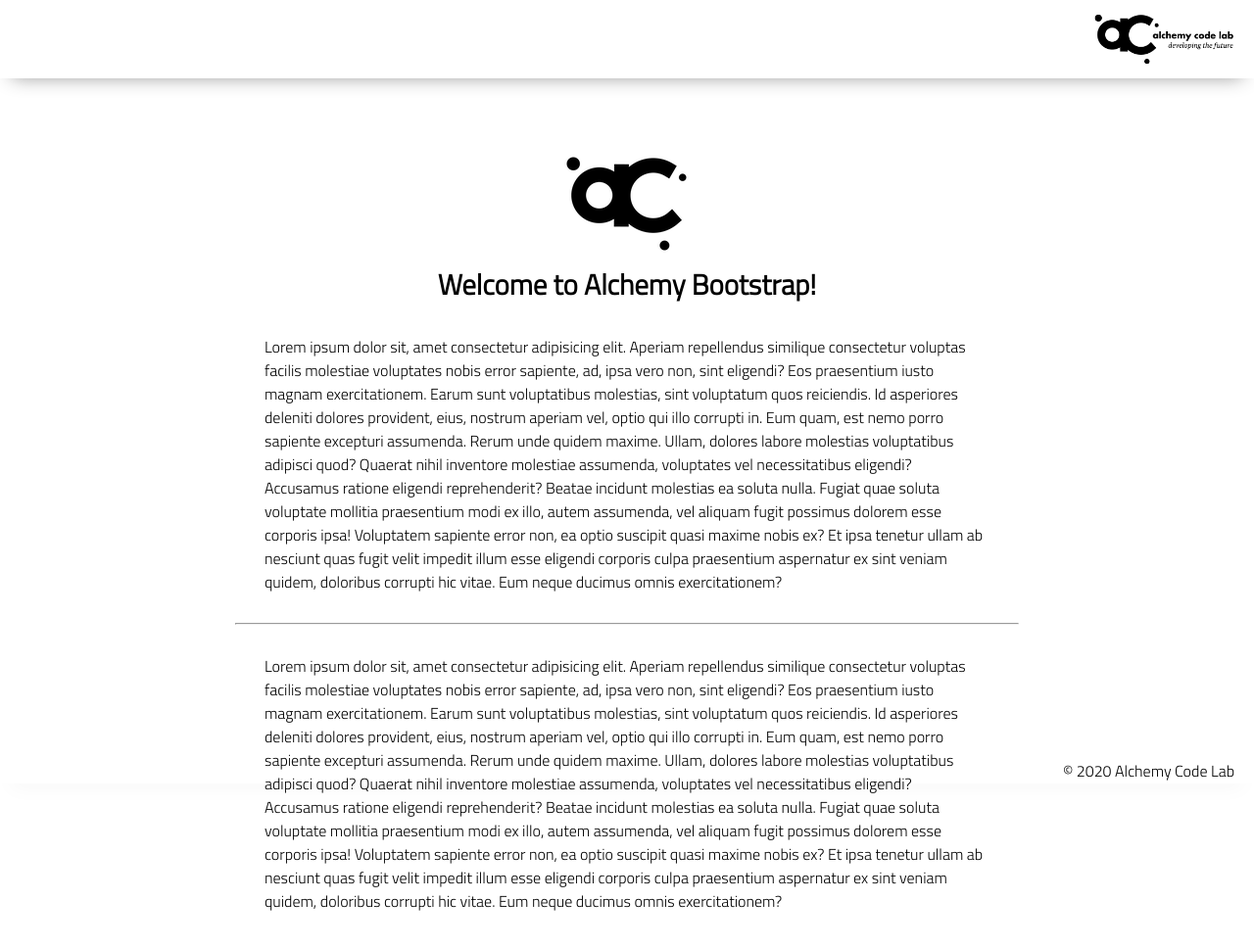
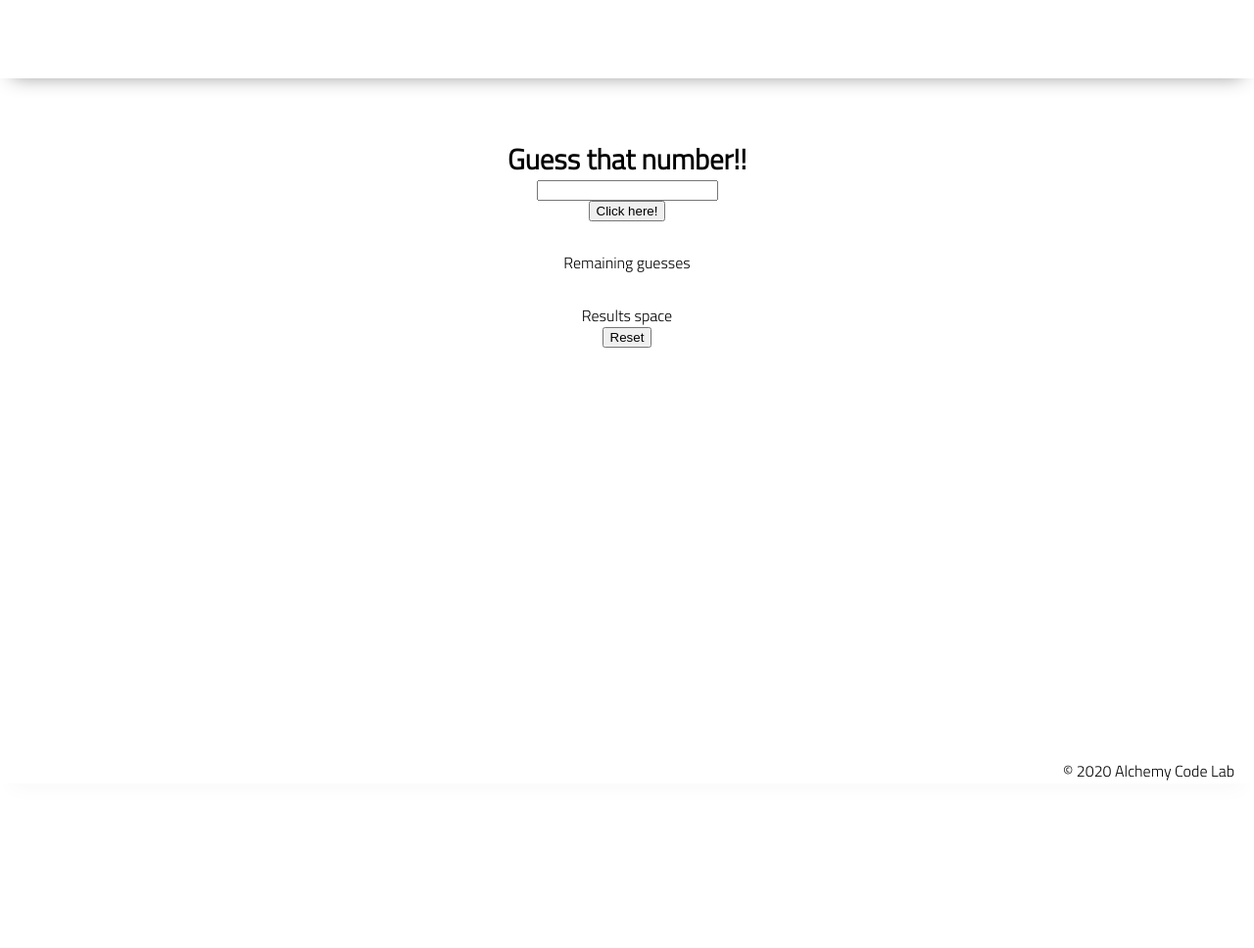
Before and after one commit to LoriWinston/lab-02-guessing-game, a plain HTML site: page index.html in a window 1280 px wide. Shown: the whole page at 98% size. After the commit the page ends 800 px from the top, so only its background shows below. Drawn offline with Linux system fonts and the light colour scheme.

Commit message:
first draft of number guess game

```diff
--- a/app.js
+++ b/app.js
@@ -1,4 +1,30 @@
 // import functions and grab DOM elements
+
+const numberGuessed = document.getElementById('number-guessed');
+
+const guessButton = document.getElementById('guess-button');
+
+const guessesSpace = document.getElementById('guesses-space')
+
+const guessResults = document.getElementById('guess-results')
+
+const resetButton = document.getElementById('reset-button')
+
+
+let randomNumber = Math.ceil(Math.random() * 20);
+let guessesRemaining = 4;
+
+
+
+guessButton.addEventListener('click', () => {
+
+    const numberOfGuesses=guessesRemaining--
+
+    guessesSpace.textContent= numberOfGuesses
+
+})
+
+
 
 // initialize state
 
--- a/index.html
+++ b/index.html
@@ -14,33 +14,29 @@
 
 <body>
     <header>
-        <div class="gutter-right logo">
-            <img src="assets/big-logo.png"/>
+
         </div>
     </header>
     <main>
         <section class="main-section">
-            <img class="main-logo" src="assets/alchemy-logo.png"/>
+
             <h2>
-                Welcome to Alchemy Bootstrap!
+                Guess that number!!
             </h2>
 
-            <content>
+
+            <input type="number" id="number-guessed"/>
+
+            <button id="guess-button">Click here!</button>
+
             <p>
-                Lorem ipsum dolor sit, amet consectetur adipisicing elit. Aperiam repellendus similique consectetur voluptas facilis molestiae voluptates nobis error sapiente, ad, ipsa vero non, sint eligendi? Eos praesentium iusto magnam exercitationem.
-                Earum sunt voluptatibus molestias, sint voluptatum quos reiciendis. Id asperiores deleniti dolores provident, eius, nostrum aperiam vel, optio qui illo corrupti in. Eum quam, est nemo porro sapiente excepturi assumenda.
-                Rerum unde quidem maxime. Ullam, dolores labore molestias voluptatibus adipisci quod? Quaerat nihil inventore molestiae assumenda, voluptates vel necessitatibus eligendi? Accusamus ratione eligendi reprehenderit? Beatae incidunt molestias ea soluta nulla.
-                Fugiat quae soluta voluptate mollitia praesentium modi ex illo, autem assumenda, vel aliquam fugit possimus dolorem esse corporis ipsa! Voluptatem sapiente error non, ea optio suscipit quasi maxime nobis ex?
-                Et ipsa tenetur ullam ab nesciunt quas fugit velit impedit illum esse eligendi corporis culpa praesentium aspernatur ex sint veniam quidem, doloribus corrupti hic vitae. Eum neque ducimus omnis exercitationem?
+            <span id="guesses-space"></span>
+            Remaining guesses
             </p>
-            <hr />
-            <p>
-                Lorem ipsum dolor sit, amet consectetur adipisicing elit. Aperiam repellendus similique consectetur voluptas facilis molestiae voluptates nobis error sapiente, ad, ipsa vero non, sint eligendi? Eos praesentium iusto magnam exercitationem.
-                Earum sunt voluptatibus molestias, sint voluptatum quos reiciendis. Id asperiores deleniti dolores provident, eius, nostrum aperiam vel, optio qui illo corrupti in. Eum quam, est nemo porro sapiente excepturi assumenda.
-                Rerum unde quidem maxime. Ullam, dolores labore molestias voluptatibus adipisci quod? Quaerat nihil inventore molestiae assumenda, voluptates vel necessitatibus eligendi? Accusamus ratione eligendi reprehenderit? Beatae incidunt molestias ea soluta nulla.
-                Fugiat quae soluta voluptate mollitia praesentium modi ex illo, autem assumenda, vel aliquam fugit possimus dolorem esse corporis ipsa! Voluptatem sapiente error non, ea optio suscipit quasi maxime nobis ex?
-                Et ipsa tenetur ullam ab nesciunt quas fugit velit impedit illum esse eligendi corporis culpa praesentium aspernatur ex sint veniam quidem, doloribus corrupti hic vitae. Eum neque ducimus omnis exercitationem?
-            </p>
+
+            <span id="guess-results">Results space</span>
+
+            <button id="reset-button">Reset</button>
 
         </section>
     </main>
```
Also changed, not shown: 1 other file.
